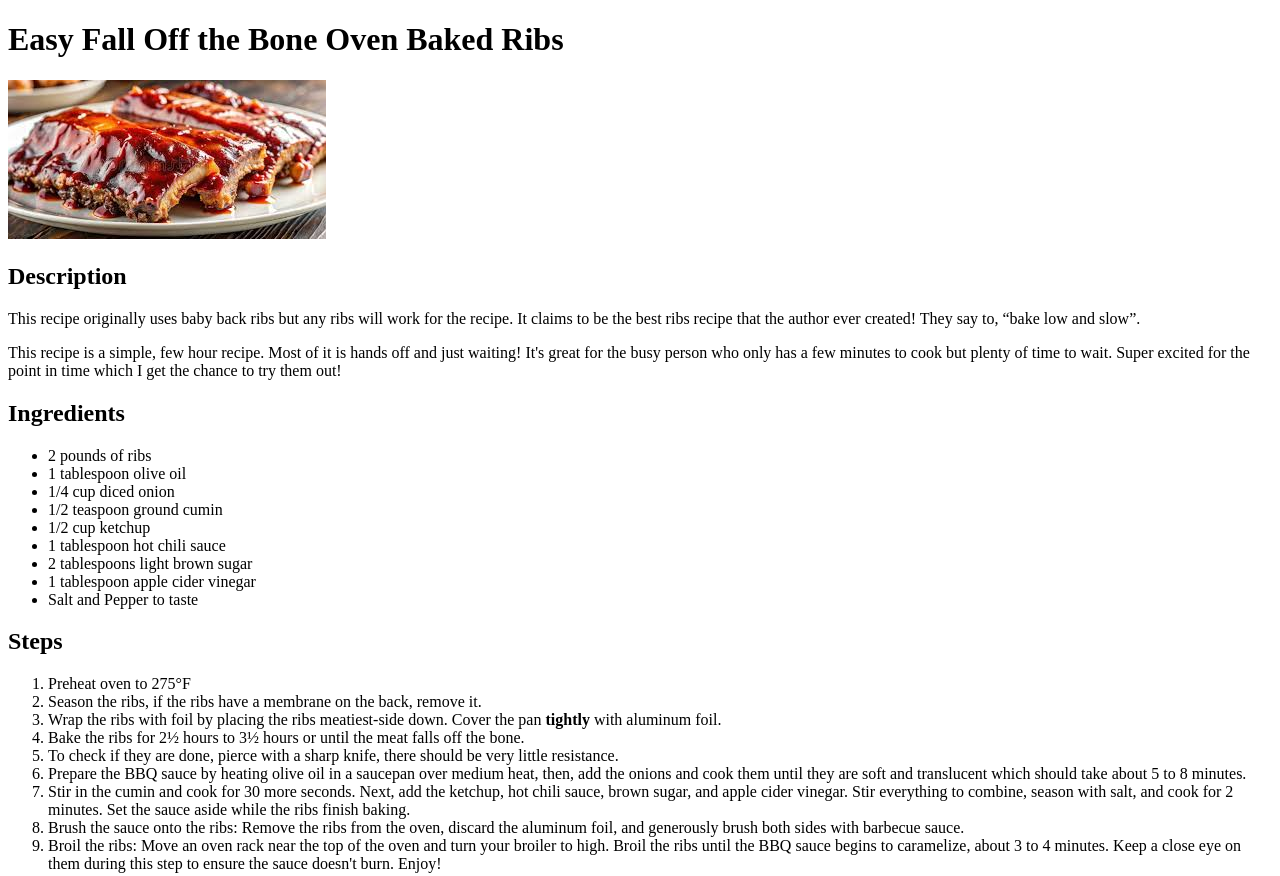
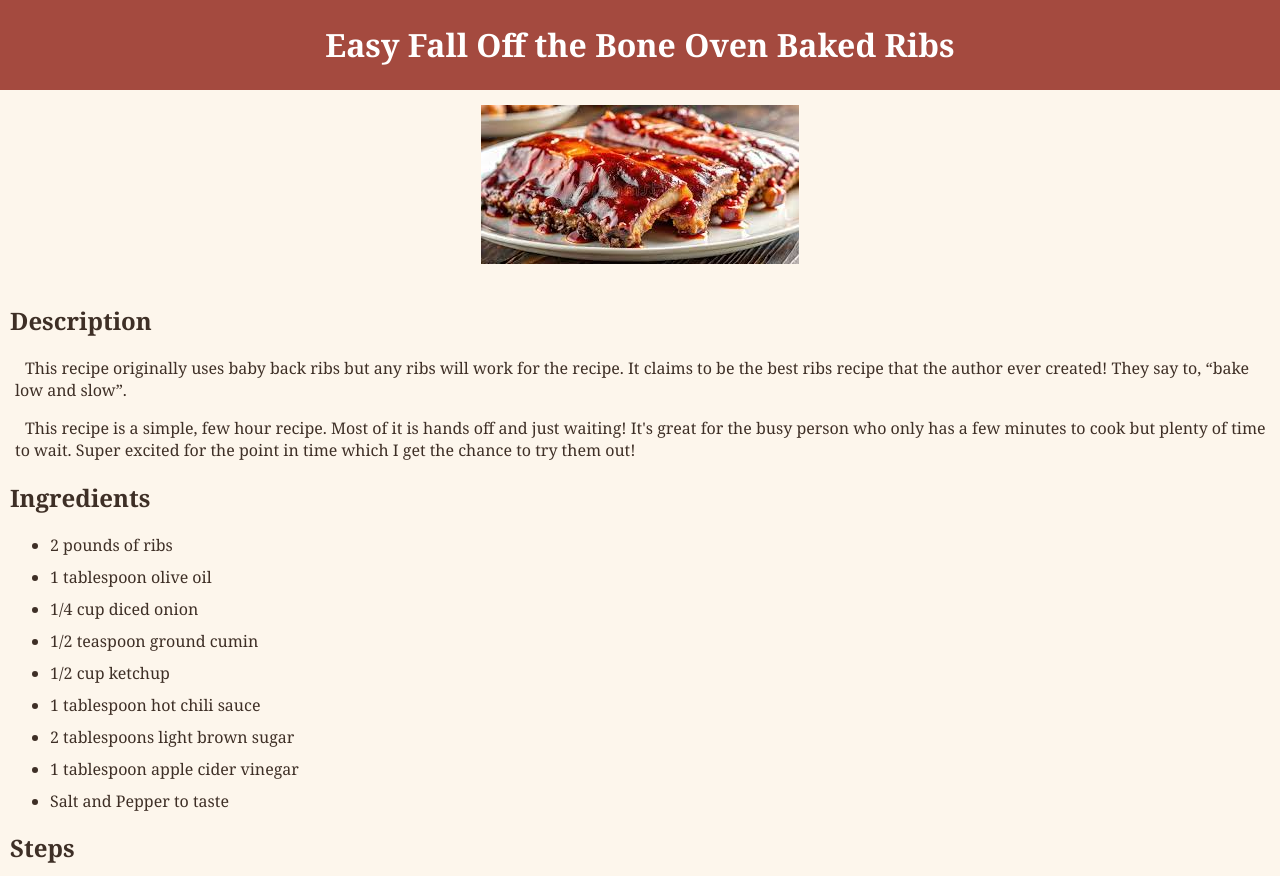
Before and after one commit to jelacksmith626/odin-recipes, a plain HTML site: page recipes/ribs.html in a window 1280 px wide. Shown: the top 876 px of the page. Drawn offline with Linux system fonts and the light colour scheme.

Commit message:
Add CSS
The biggest update was adding CSS to all the pages. However, I also added an image to use in the future in images folder.

```diff
--- /dev/null
+++ b/css/index-style.css
@@ -0,0 +1,31 @@
+body {
+    background-color: #fdf6ec;
+    color: #3e2f26;
+    font-family: Georgia, 'Times New Roman', Times, serif;
+    margin: 0;
+}
+
+header {
+    background-color: #a44a3f;
+    color: white;
+    padding: 2px;
+    text-align: center;
+}
+
+a {
+    color: #8b3d2f;
+}
+
+a:hover{
+    color: #c75c4d;
+}
+
+div {
+    margin: 0 auto;
+    text-align: center;
+}
+
+ul {
+    list-style: none;
+    padding-left: 0;
+}
--- /dev/null
+++ b/css/recipe-style.css
@@ -0,0 +1,60 @@
+body {
+    background-color: #fdf6ec;
+    color: #3e2f26;
+    font-family: Georgia, 'Times New Roman', Times, serif;
+    margin: 0;
+}
+
+header {
+    background-color: #a44a3f;
+    color: white;
+    padding: 2px;
+    text-align: center;
+}
+
+header a {
+    color: white;
+    text-decoration: none;
+}
+
+header a:hover{
+    color: rgb(201, 201, 201)
+}
+
+div img {
+    margin: 15px auto;
+}
+
+a {
+    color: #8b3d2f;
+}
+
+a:hover{
+    color: #c75c4d;
+}
+
+div {
+    margin: 0 auto;
+    text-align: center;
+}
+
+h2 {
+    margin-left: 10px;
+}
+
+p {
+    margin-left: 15px;
+    text-indent: 10px;
+}
+
+li {
+    margin: 10px;
+}
+
+footer {
+    text-align: center;
+    bottom: 0;
+    margin-bottom: 0px;
+    background-color: #e6e0d8;
+    padding: 2px;
+}
--- a/recipes/ribs.html
+++ b/recipes/ribs.html
@@ -3,12 +3,18 @@
 <head>
     <meta charset="UTF-8">
     <meta name="viewport" content="width=device-width, initial-scale=1.0">
+    <link rel="stylesheet" href="../css/recipe-style.css">
     <title>Easy Fall Off the Bone Oven Baked Ribs</title>
 </head>
+
+<header>
+    <h1><a href="../index.html">Easy Fall Off the Bone Oven Baked Ribs</a></h1>
+</header>
+
 <body>
-
-    <h1>Easy Fall Off the Bone Oven Baked Ribs</h1>
-    <img src="../images/ribs.jpeg">
+    <div>
+        <img src="../images/ribs.jpeg">
+    </div>
 
     <h2>Description</h2>
     <p>This recipe originally uses baby back ribs but any ribs will work for the recipe. It claims to be the best ribs recipe that the author ever created! They say to, <q>bake low and slow</q>.</p>
```
Also changed, not shown: index.html (+13 -3 lines), recipes/blueberry_bread.html (+9 -2 lines), recipes/cheesy_scalloped_potatoes.html (+9 -2 lines), recipes/recipe_template.html (+9 -2 lines), images/square_rmbg.png (added).
